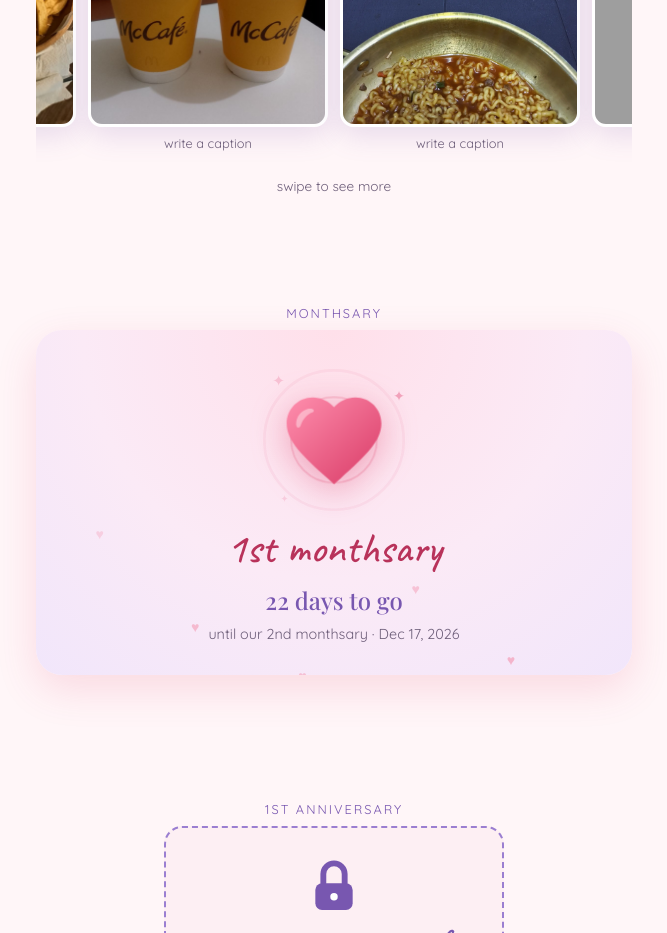
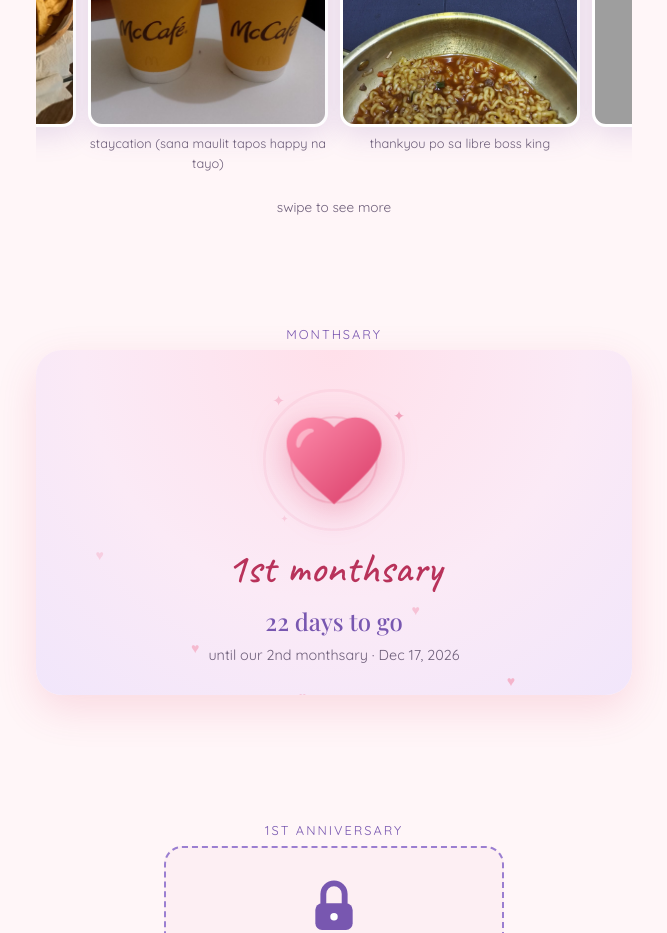
Before and after one commit to rhianmarie/marmar-kinkin, a plain HTML site: page index.html in a window 1280 px wide. Shown: the part 1260-2193 px from the top of the page, without its empty margins (306-973 px from the left). Drawn offline with nearby package versions, Linux system fonts and the light colour scheme; grey boxes are pictures that could not be loaded.

Commit message:
Update index.html

```diff
--- a/index.html
+++ b/index.html
@@ -187,10 +187,10 @@ footer{text-align:center;padding:30px;color:var(--soft);font-size:.8rem}
   <div class="highlights">
     <div class="script hl-title">our highlights</div>
     <div class="hl-row" role="group" aria-label="highlight photos">
-      <figure><img src="images/highlight-1.jpg" alt="highlight 1" loading="lazy" onerror="this.closest('figure').hidden=true"><figcaption>write a caption</figcaption></figure>
-      <figure><img src="images/highlight-2.jpg" alt="highlight 2" loading="lazy" onerror="this.closest('figure').hidden=true"><figcaption>write a caption</figcaption></figure>
-      <figure><img src="images/highlight-3.jpg" alt="highlight 3" loading="lazy" onerror="this.closest('figure').hidden=true"><figcaption>write a caption</figcaption></figure>
-      <figure><img src="images/highlight-4.jpg" alt="highlight 4" loading="lazy" onerror="this.closest('figure').hidden=true"><figcaption>write a caption</figcaption></figure>
+      <figure><img src="images/highlight-1.jpg" alt="highlight 1" loading="lazy" onerror="this.closest('figure').hidden=true"><figcaption>eufro cafe</figcaption></figure>
+      <figure><img src="images/highlight-2.jpg" alt="highlight 2" loading="lazy" onerror="this.closest('figure').hidden=true"><figcaption>staycation (sana maulit tapos happy na tayo)</figcaption></figure>
+      <figure><img src="images/highlight-3.jpg" alt="highlight 3" loading="lazy" onerror="this.closest('figure').hidden=true"><figcaption>thankyou po sa libre boss king</figcaption></figure>
+      <figure><img src="images/highlight-4.jpg" alt="highlight 4" loading="lazy" onerror="this.closest('figure').hidden=true"><figcaption>hihi</figcaption></figure>
     </div>
     <p class="caption">swipe to see more</p>
   </div>
```
